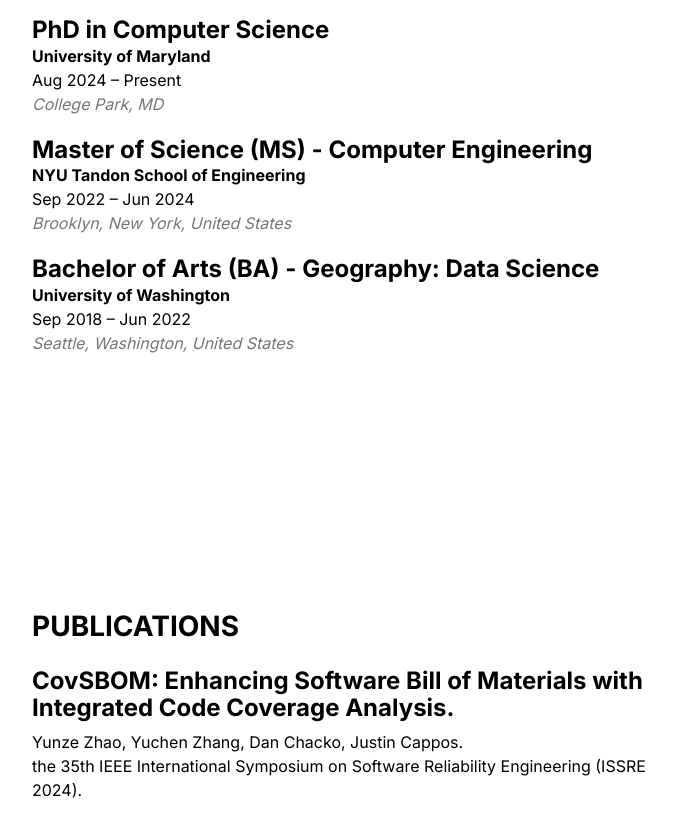
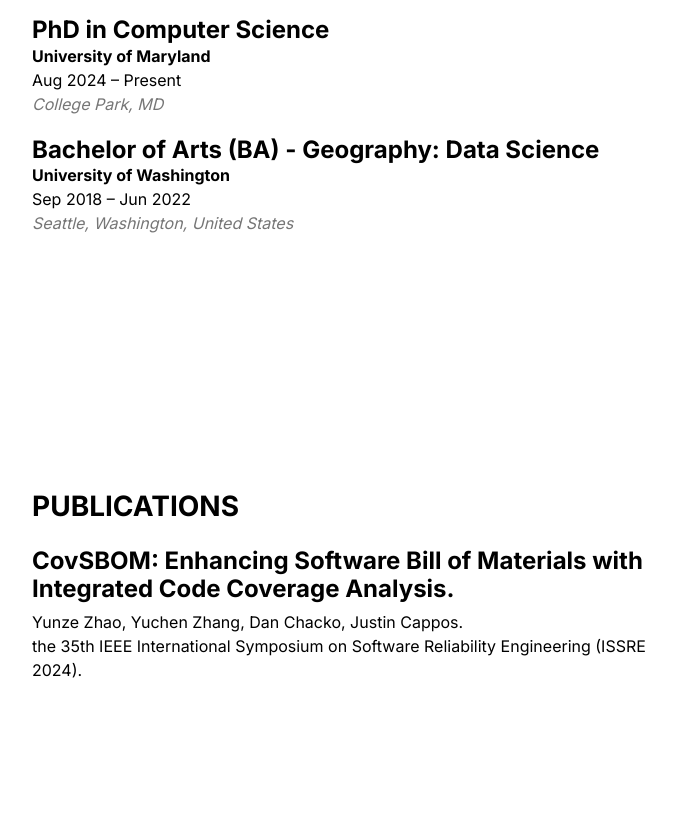
Before and after one commit to Yunzez/portfolio, a Next.js app in the folder portfolio/: page / in a window 1280 px wide. Shown: the part 1120-1956 px from the top of the page, without its empty margins (244-920 px from the left). Built offline with nearby package versions, Linux system fonts and the light colour scheme.

Commit message:
Update page.tsx

```diff
--- a/portfolio/app/page.tsx
+++ b/portfolio/app/page.tsx
@@ -316,12 +316,12 @@
               location="College Park, MD"
             />
 
-            <EducationDiv
+            {/* <EducationDiv
               title="Master of Science (MS) - Computer Engineering"
               school="NYU Tandon School of Engineering"
               date="Sep 2022 – Jun 2024"
               location="Brooklyn, New York, United States"
-            />
+            /> */}
 
             <EducationDiv
               title="Bachelor of Arts (BA) - Geography: Data Science"
```
